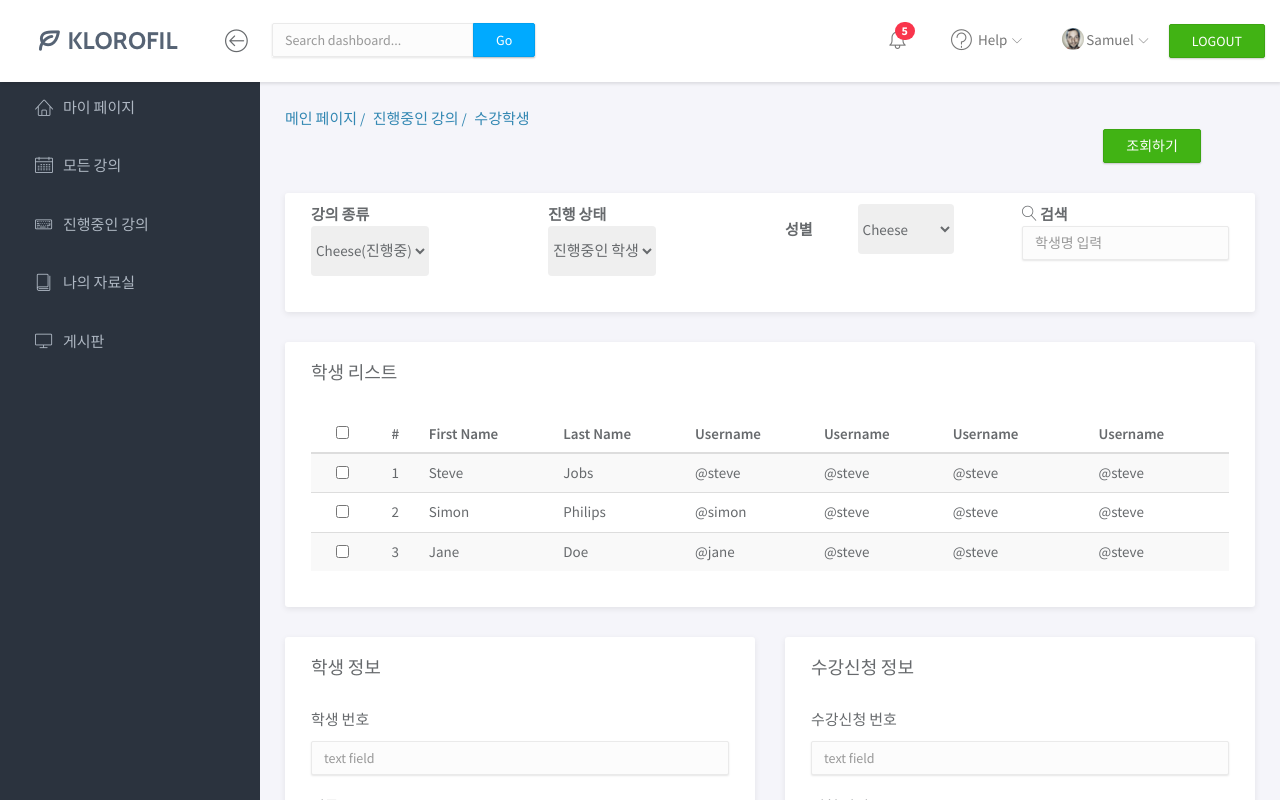
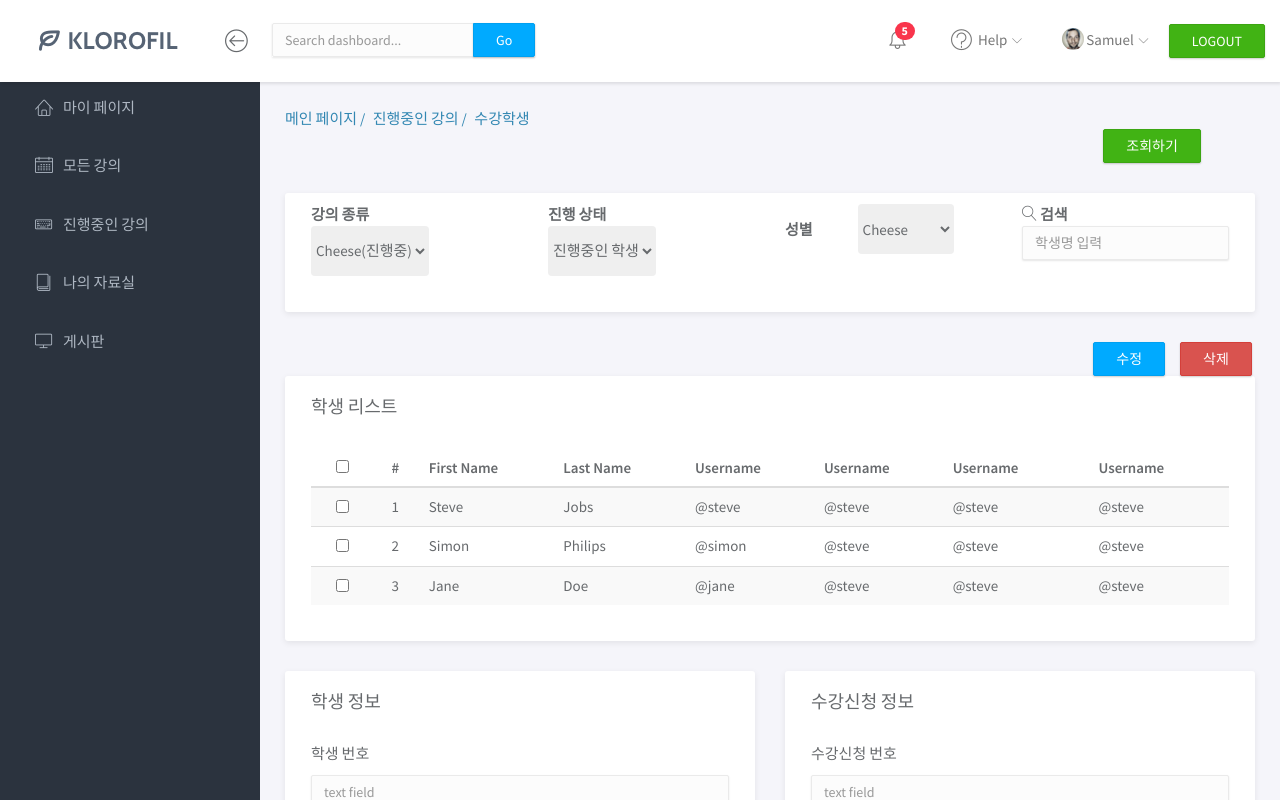
Before and after one commit to BangJeongBin/wizian_mentorship_project, a Next.js app in the folder wizian-next/: page /course/courseStudent in a window 1280 px wide. Shown: the top 800 px of the page. Built offline with nearby package versions, Linux system fonts and the light colour scheme; some icons are missing.

Commit message:
CourseStudent 페이지 레이아웃 구성

```diff
--- a/wizian-next/src/app/(app)/course/courseStudent/page.js
+++ b/wizian-next/src/app/(app)/course/courseStudent/page.js
@@ -60,6 +60,15 @@ const CourseStudent = () => {
 
                 <div className="row">
                     <div className="col-md-12">
+                        <div className="col-lg-offset-10">
+                            <button className="btn btn-primary" type="button">
+                                수정
+                            </button>
+                            &emsp;
+                            <button className="btn btn-danger" type="button">
+                                삭제
+                            </button>
+                        </div>
                         <div className="panel panel-scrolling">
                             <div className="panel-heading">
                                 <h3 className="panel-title">학생 리스트</h3>
```
